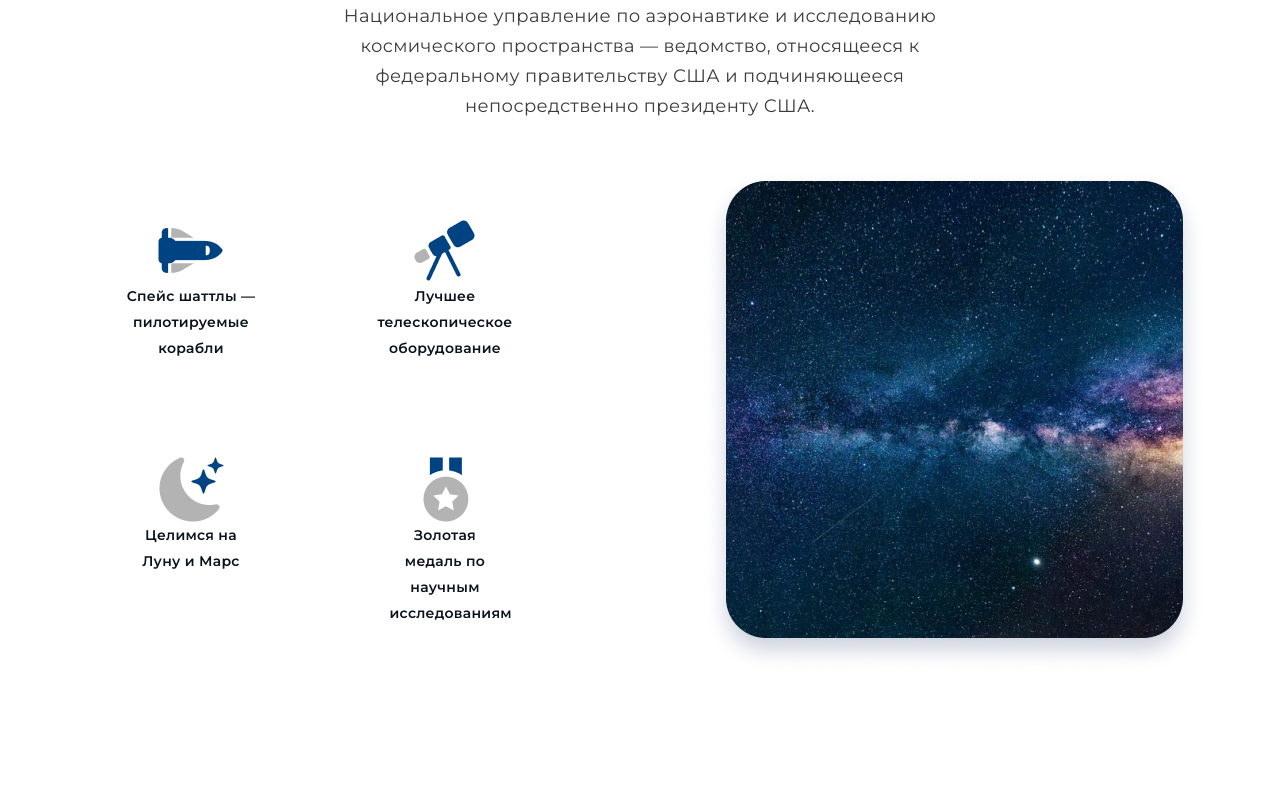
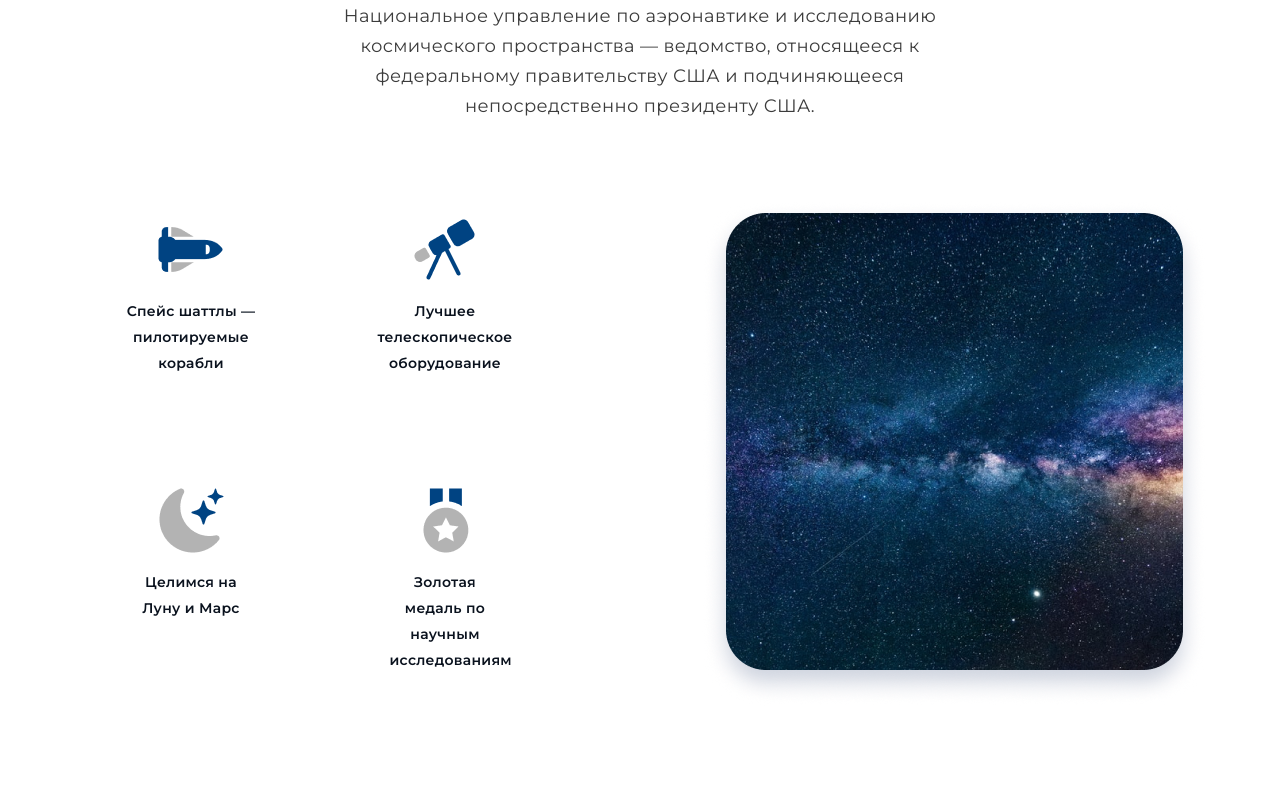
Before and after one commit to snchzzero/nasa, a Django app: template ns/templates/ns/promo.html in a window 1280 px wide. Shown: the part 247-1032 px from the top of the page. Before the commit the page ends 905 px from the top, so only its background shows below. Run offline with Django 3.2, Linux system fonts and the light colour scheme; the template is opened without the code that fills it, so the values that code supplies are empty; some libraries are stand-ins or nearby versions.

Commit message:
block_1(2)

```diff
--- a/ns/templates/ns/promo.html
+++ b/ns/templates/ns/promo.html
@@ -75,11 +75,11 @@
                     <div class="row col-md-12 p-5 gx-3 justify-content-around">
                         <div class="col-md-4 justify-content-end">
                             <img src="{% static 'ns/fa6-solid_shuttle-space.png' %}"  class="d-inline-block">
-                            <div class="row-md-3 text3"> Спейс шаттлы —пилотируемые корабли </div>
+                            <div class="row-md-3 py-3 text3"> Спейс шаттлы —пилотируемые корабли </div>
                         </div>
                         <div class="col-md-4 justify-content-end">
                                 <img src="{% static 'ns/ion_telescope.png' %}"  class="d-inline-block align-top">
-                                <div class="row-md-3 text3">Лучшее телескопическое оборудование</div>
+                                <div class="row-md-3 py-3 text3">Лучшее телескопическое оборудование</div>
                         </div>
                     </div>
 
@@ -87,11 +87,11 @@
                     <div class="row col-md-12 p-5 gx-3 justify-content-around">
                             <div class="col-md-3">
                                 <img src="{% static 'ns/Group.png' %}"  class="d-inline-block align-top">
-                                <div class="row-md-1 text3">Целимся на Луну и Марс</div>
+                                <div class="row-md-1 py-3 text3">Целимся на Луну и Марс</div>
                             </div>
                             <div class="col-md-3">
                                 <img src="{% static 'ns/bxs_medal.png' %}"  class="d-inline-block align-top">
-                                <div class="row-md-3 text3">Золотая медаль по научным исследованиям</div>
+                                <div class="row-md-3 py-3 text3">Золотая медаль по научным исследованиям</div>
                             </div>
                     </div>
 
```
